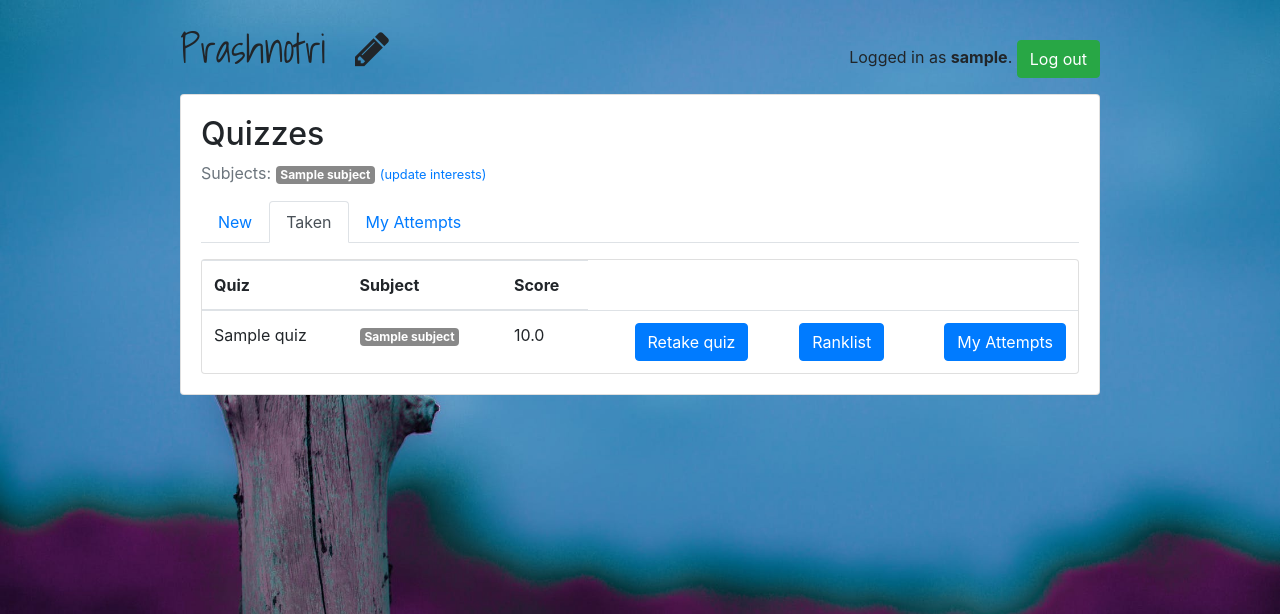
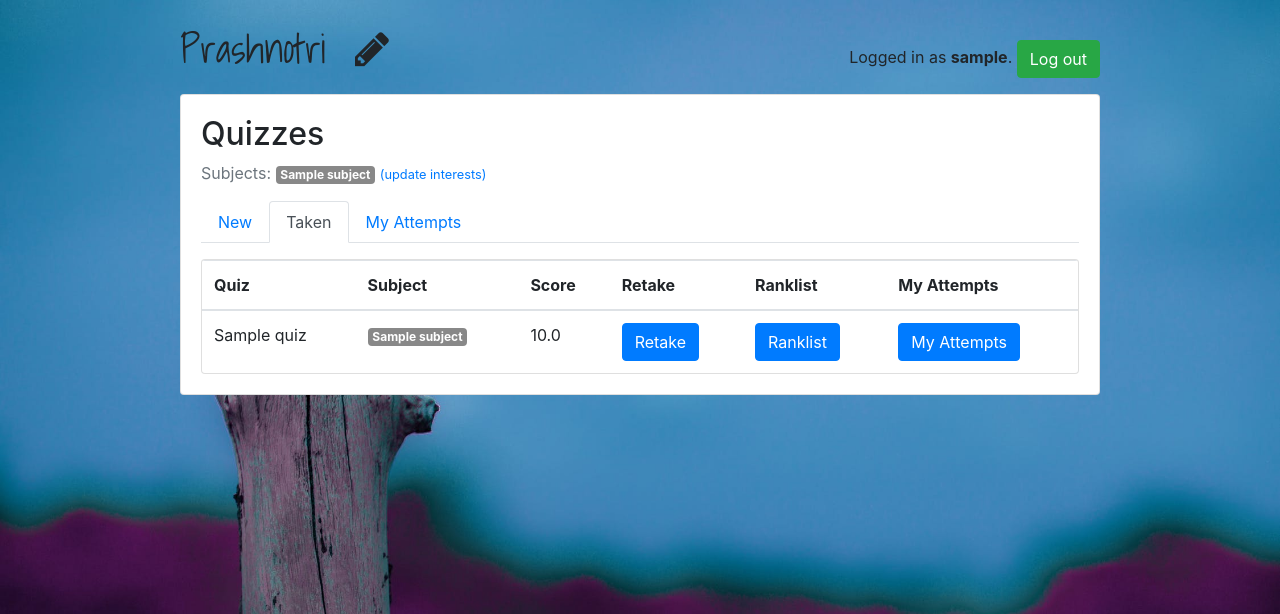
Before and after one commit to vsvipul/Prashnotri, a Django app: page /students/taken/ in a window 1280 px wide. Shown: the top 614 px of the page. Run offline with Django 3.2, Linux system fonts and the light colour scheme; a user stored in the database is signed in; tables that the repository leaves empty hold one stand-in row (values such as "Sample post"); some libraries are stand-ins or nearby versions.

Commit message:
responsiveness update

```diff
--- a/prashnotri/classroom/templates/classroom/students/attempts.html
+++ b/prashnotri/classroom/templates/classroom/students/attempts.html
@@ -6,8 +6,8 @@
     <table class="table mb-0">
     <thead>
         <tr>
-            <th class="align-left"><h4>User Name: {{student}}</h4></th>
-            <th class="align-right"><a href="{% url 'students:quiz_list'%}" class="btn btn-primary">Home</a></th>
+            <th class="align-left"><h4>User: {{student}}</h4></th>
+            <!-- <th class="align-right"><a href="{% url 'students:quiz_list'%}" class="btn btn-primary">Home</a></th> -->
         </tr>
     </thead>
     </table>
--- a/prashnotri/classroom/templates/classroom/students/taken_quiz_list.html
+++ b/prashnotri/classroom/templates/classroom/students/taken_quiz_list.html
@@ -2,13 +2,16 @@
 
 {% block content %}
   {% include 'classroom/students/_header.html' with active='taken' %}
-  <div class="card">
+  <div class="card table-responsive">
     <table class="table mb-0">
       <thead>
         <tr>
           <th>Quiz</th>
           <th>Subject</th>
           <th>Score</th>
+          <th>Retake</th>
+          <th>Ranklist</th>
+          <th>My Attempts</th>
         </tr>
       </thead>
       <tbody>
@@ -17,13 +20,13 @@
             <td>{{ taken_quiz.quiz.name }}</td>
             <td>{{ taken_quiz.quiz.subject.get_html_badge }}</td>
             <td>{{ taken_quiz.score }}</td>
-            <td class="text-right">
-              <a href="{% url 'students:newretake_quiz' taken_quiz.quiz.pk %}" class="btn btn-primary">Retake quiz</a>
+            <td class="align-middle">
+              <a href="{% url 'students:newretake_quiz' taken_quiz.quiz.pk %}" class="btn btn-primary">Retake</a>
             </td>
-            <td class="text-right">
+            <td class="align-middle">
               <a href="{% url 'ranklist' taken_quiz.quiz.pk %}" class="btn btn-primary">Ranklist</a>
             </td>
-            <td class="text-right">
+            <td class="align-middle">
               <a href="{% url 'students:attempt' taken_quiz.quiz.pk %}" class="btn btn-primary">My Attempts</a>
             </td>
           </tr>
--- a/prashnotri/classroom/templates/classroom/teachers/quiz_change_form.html
+++ b/prashnotri/classroom/templates/classroom/teachers/quiz_change_form.html
@@ -24,13 +24,13 @@
       </form>
     </div>
   </div>
-  <div class="card">
+  <div class="card table-responsive">
     <div class="card-header">
       <div class="row">
-        <div class="col-10">
+        <div class="col-8">
           <strong>Questions</strong>
         </div>
-        <div class="col-2">
+        <div class="col-4">
           <strong>Answers</strong>
         </div>
       </div>
--- a/prashnotri/classroom/templates/classroom/teachers/quiz_change_list.html
+++ b/prashnotri/classroom/templates/classroom/teachers/quiz_change_list.html
@@ -8,7 +8,7 @@
   </nav>
   <h2 class="mb-3">My Quizzes</h2>
   <a href="{% url 'teachers:quiz_add' %}" class="btn btn-primary mb-3" role="button">Add quiz</a>
-  <div class="card">
+  <div class="card table-responsive">
     <table class="table mb-0">
       <thead>
         <tr>
@@ -16,7 +16,7 @@
           <th>Subject</th>
           <th>Questions</th>
           <th>Taken</th>
-          <th></th>
+          <th>Results</th>
         </tr>
       </thead>
       <tbody>
@@ -26,7 +26,7 @@
             <td class="align-middle">{{ quiz.subject.get_html_badge }}</td>
             <td class="align-middle">{{ quiz.questions_count }}</td>
             <td class="align-middle">{{ quiz.taken_count }}</td>
-            <td class="text-right">
+            <td class="align-middle">
               <a href="{% url 'teachers:quiz_results' quiz.pk %}" class="btn btn-primary">View results</a>
             </td>
           </tr>
--- a/prashnotri/classroom/templates/classroom/teachers/quiz_results.html
+++ b/prashnotri/classroom/templates/classroom/teachers/quiz_results.html
@@ -12,7 +12,7 @@
   </nav>
   <h2 class="mb-3">{{ quiz.name }} Results</h2>
 
-  <div class="card">
+  <div class="card table-responsive">
     <div class="card-header">
       <strong>Taken Quizzes</strong>
       <span class="badge badge-pill badge-primary float-right">Average Score: {{ quiz_score.average_score|default_if_none:0.0 }}</span>
```
Also changed, not shown: prashnotri/classroom/templates/classroom/students/quiz_list.html (+7 -6 lines).
